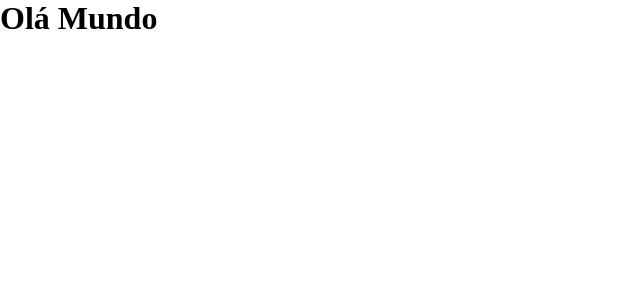
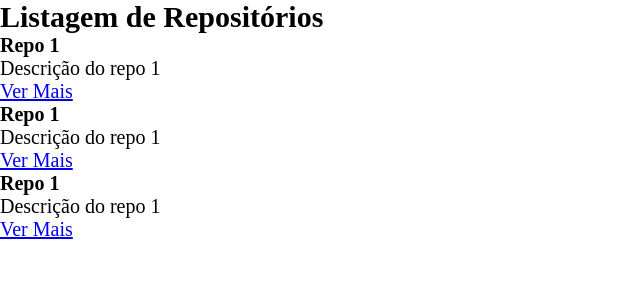
Before and after one commit to devhijazi/01-github-explorer, a React app: page / in a window 1280 px wide. Shown: the top 300 px of the page, without its empty margins (0-640 px from the left). Built offline with nearby package versions, Linux system fonts and the light colour scheme.

Commit message:
create a second component

```diff
--- a/src/App.jsx
+++ b/src/App.jsx
@@ -1,6 +1,7 @@
+import { RepositoryList } from './components/RepositoryList'
 import './styles/global.scss'
 
 
 export function App () {
-  return <h1>Olá Mundo</h1>
+  return <RepositoryList/>
 }
--- /dev/null
+++ b/src/components/RepositoryList.jsx
@@ -0,0 +1,26 @@
+export function RepositoryList () {
+  return (
+    <section className="repository-list">
+      <h1>Listagem de Repositórios</h1>
+    <ul>
+      <li>
+        <strong>Repo 1</strong>
+        <p>Descrição do repo 1</p>
+        <a href="#">Ver Mais</a>
+      </li>
+
+      <li>
+        <strong>Repo 1</strong>
+        <p>Descrição do repo 1</p>
+        <a href="#">Ver Mais</a>
+      </li>
+
+      <li>
+        <strong>Repo 1</strong>
+        <p>Descrição do repo 1</p>
+        <a href="#">Ver Mais</a>
+      </li>
+    </ul>
+    </section>
+  )
+}
--- a/src/styles/global.scss
+++ b/src/styles/global.scss
@@ -5,5 +5,6 @@
 }
 
 body {
-  font: Arial, sans-serif;
+  font-size: 20px;
+  font: Arial, Helvetica, sans-serif;
 }
```
